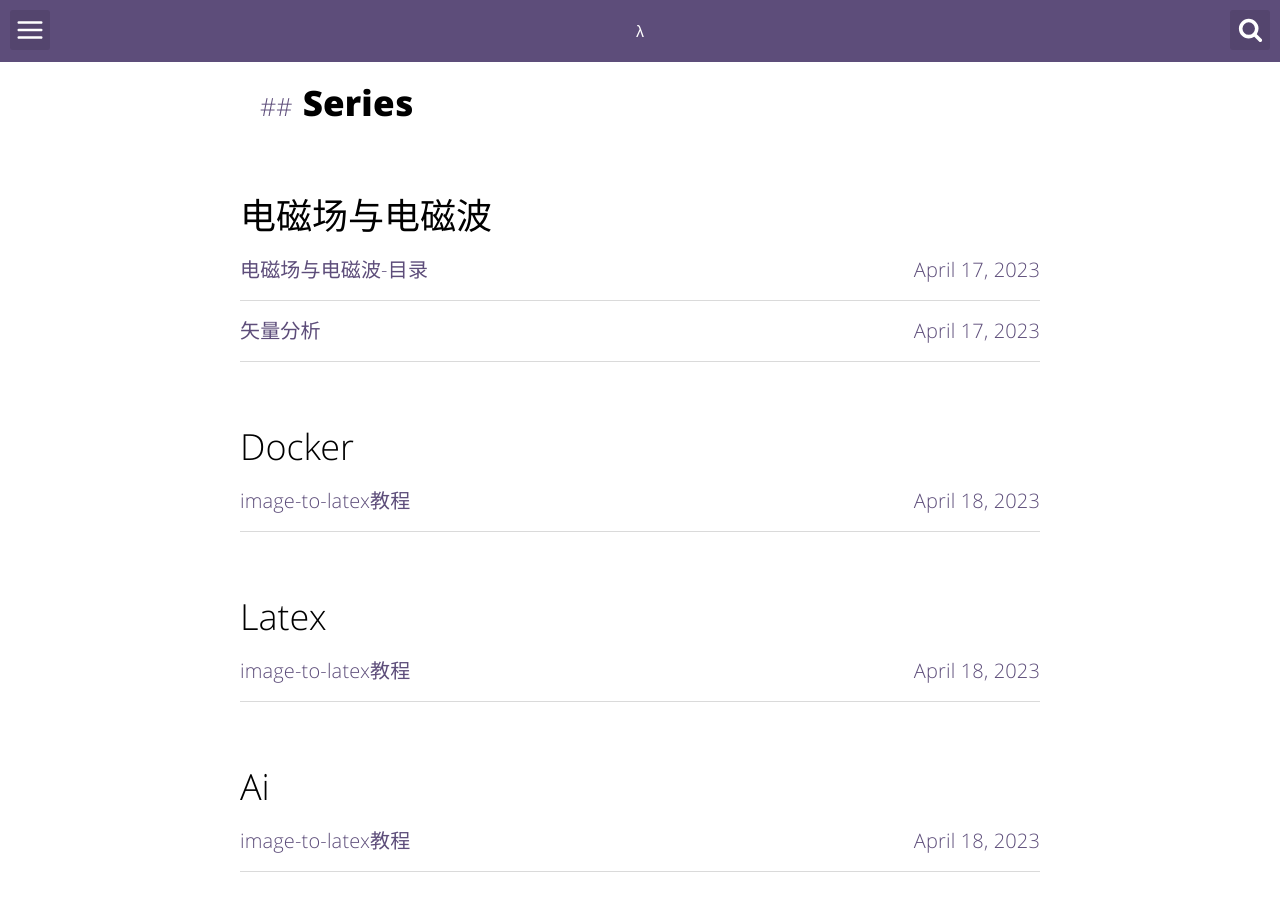
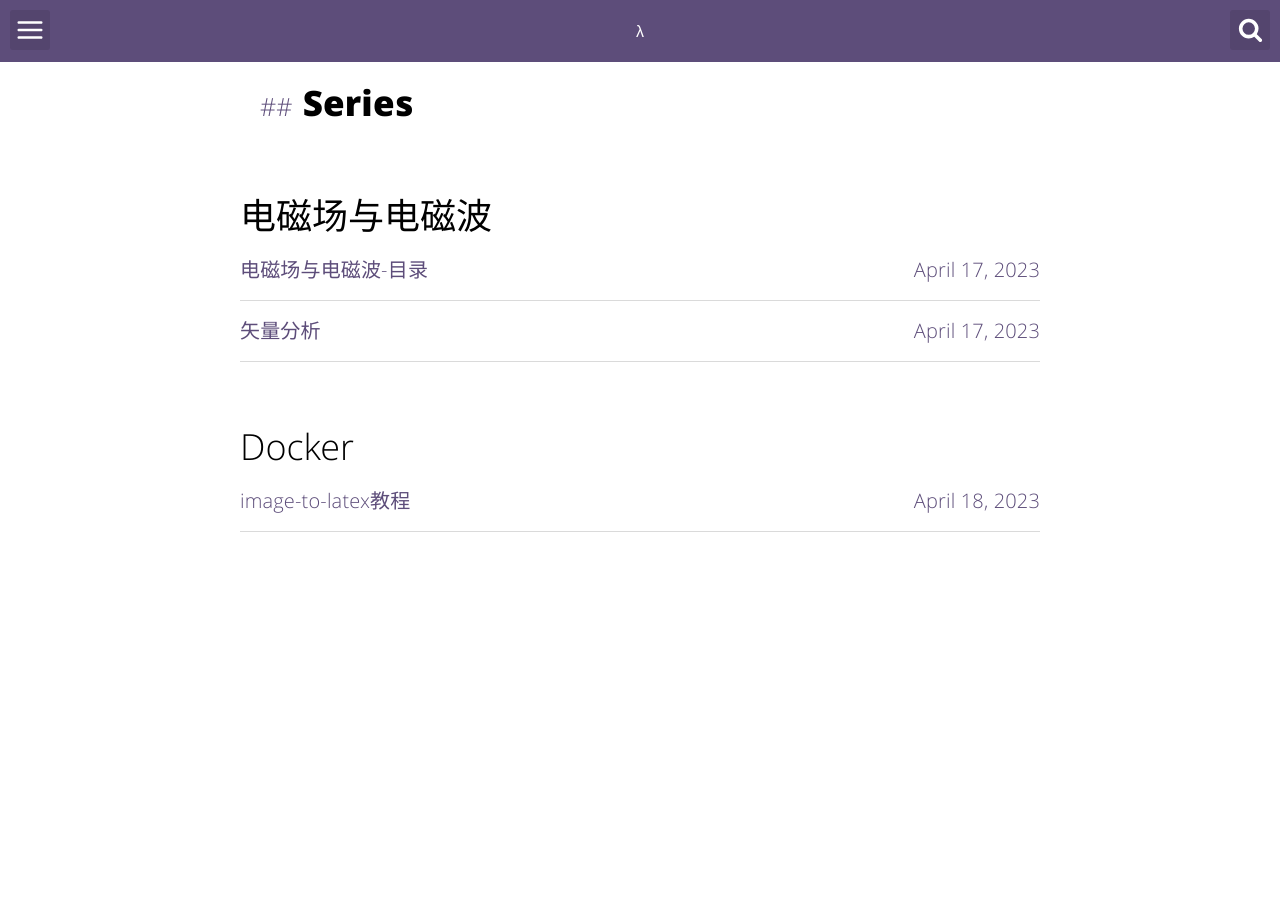
Before and after one commit to longlonglink/longlonglink.github.io, a Jekyll site: the page built from series.html, in a window 1280 px wide. Built offline with Jekyll 4.4.1, drawn with Linux system fonts in a browser that asks for light colours.

Commit message:
随手写

`````diff
--- a/_posts/2023-04-18-image-to-latex-usage.md
+++ b/_posts/2023-04-18-image-to-latex-usage.md
@@ -7,8 +7,6 @@
 - 工具
 categories:
 - docker
-- latex
-- ai
 ---
 * ##动机
 最近在复习教材知识点，要写数学公式，但是写latex实在是太复杂了，
@@ -17,17 +15,19 @@
 代码的工具，于是就找到了GitHub上的这个开源项目。
 
  [image-to-latex](https://github.com/kingyiusuen/image-to-latex)
-***********
+
+********
 * ##docker安装
   普通安装方法仓库的readme写的很清楚了，我是用docker装的，就帮大家先把坑踩了。
 1. 先拉取并运行镜像
-
+ ````
           docker pull dhusr/image-to-latex:latest
 
           docker run -d -p 8000:8000 -p 8501:8501 dhusr/image-to-latex
+  ````
 2. 使用potainer网页exec进入容器，安装必要的文件
-    ![](/assets/img/sharding-gerenciamento-usuarios/image-latex.png)
-
+![](/assets/img/sharding-gerenciamento-usuarios/image-latex.png)
+````
         apt install -y make wget
 
         mkdir streamlit
@@ -35,15 +35,16 @@
         cd streamlit
 
         wget https://raw.githubusercontent.com/kingyiusuen/image-to-latex/main/streamlit/app.py
-
+````
 3. 启动网页服务
-
+````
         cd ..
 
         make streamlit
-    ![](/assets/img/sharding-gerenciamento-usuarios/image-latex-2.png)
+````
+![](/assets/img/sharding-gerenciamento-usuarios/image-latex-2.png)
 4. 用浏览器访问docker主机ip地址，端口号8501
-   ![](assets/img/sharding-gerenciamento-usuarios/image-latex-1.png)
+![](assets/img/sharding-gerenciamento-usuarios/image-latex-1.png)
 ******
 * ## 测试
   试了几张图片，识别单个公式比较有效，多个公式就容易出错。不过毕竟是开源项目，能做到这样也不错了。
`````
